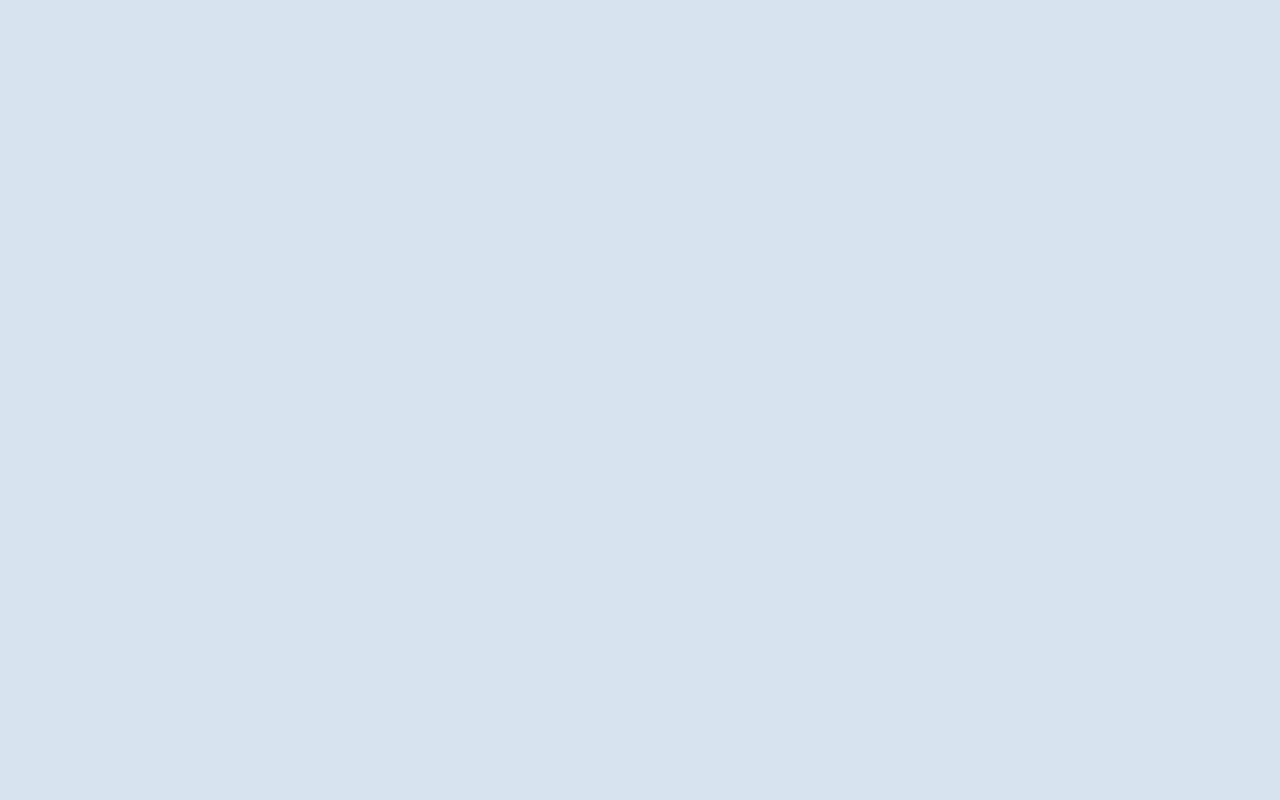
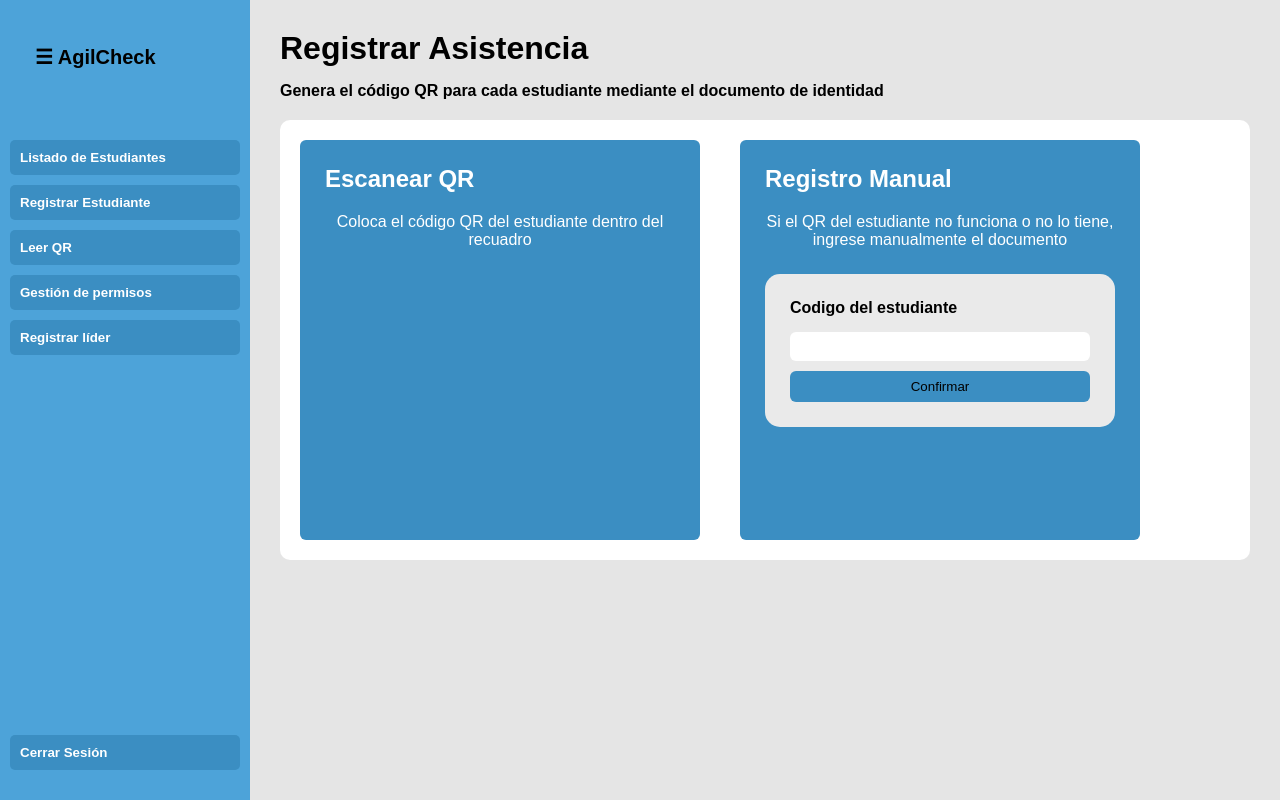
Before and after one commit to Petrikov616/ALFA, a React (Vite) app: page /leerqradmin in a window 1280 px wide. Before the commit this address had no page. Built offline with nearby package versions, Linux system fonts and the light colour scheme.

Commit message:
Se hicieron nuevos cambios y se crearon dos archivos nuevos para la parte de admin

```diff
--- /dev/null
+++ b/src/pages/LeerQRAdmin.css
@@ -0,0 +1,56 @@
+.qr-container {
+    background-color: white;
+    display: flex;
+    border-radius: 10px;
+    margin-top: 20px;
+    gap: 40px;
+    padding: 20px;
+}
+.subtitle{
+    font-family: Arial, Helvetica, sans-serif;
+    margin-top: 15px;
+    font-weight: 700;
+}
+.qr-card{
+    background-color: #3b8ec2;
+    height: 400px;
+    border-radius: 6px;
+    gap: 20px;
+    display: flex;
+    flex-direction: column;
+    padding: 25px;
+    width: 400px;
+    color: white;
+}
+.qr-card p{
+    font-family: Arial, Helvetica, sans-serif;
+    text-align: center;
+}
+.manual-box{
+    color: black;
+    font-family: Arial, Helvetica, sans-serif;
+    font-weight: 700;
+    margin-top: 5px;
+    background-color: #eaeaea;
+    padding: 25px;
+    border-radius: 15px;
+}
+.input-group {
+    display: flex;
+    gap: 10px;
+    margin-top: 10px;
+}
+.input-group input {
+    flex: 1;
+    border: none;
+    padding: 7px;
+    border-radius: 6px;
+}
+.input-group button {
+    background-color: #3b8ec2;
+    border: none;
+    border-radius: 6px;
+    padding: 8px 10px;
+    cursor: pointer;
+}
+/*FALTA
--- /dev/null
+++ b/src/pages/LeerQRAdmin.jsx
@@ -0,0 +1,80 @@
+import { useState } from "react";
+import "./LeerQRAdmin.css";
+
+const LeerQRAdmin = () => {
+    const [menuOpen, setMenuOpen] = useState(true);
+
+    const toggleMenu = () => {
+        setMenuOpen(!menuOpen);
+    };
+
+    return (
+        <div className="admin-layout">
+
+            <aside className={`sidebar ${menuOpen ? "open" : "closed"}`}>
+                <div className="sidebar-content">
+
+                    <h2 onClick={toggleMenu} className="logo">
+                        ☰ <span>AgilCheck</span>
+                    </h2>
+
+                    <nav className="menu">
+                        <button><span>Listado de Estudiantes</span></button>
+                        <button><span>Registrar Estudiante</span></button>
+                        <button><span>Leer QR</span></button>
+                        <button><span>Gestión de permisos</span></button>
+                        <button><span>Registrar líder</span></button>
+                    </nav>
+
+                    <div className="logout">
+                        <button><span>Cerrar Sesión</span></button>
+                    </div>
+
+                </div>
+            </aside>
+
+            <main className={`main-content ${menuOpen ? "expanded" : "collapsed"}`}>
+                <h1>Registrar Asistencia</h1>
+
+                <p className="subtitle">
+                    Genera el código QR para cada estudiante mediante el documento de identidad
+                </p>
+
+                <div className="qr-container">
+
+                    {/*BLOQUE 1*/}
+                    <div className="qr-card">
+                        <h2>
+                            Escanear QR
+                        </h2>
+                        <p>
+                            Coloca el código QR del estudiante dentro del recuadro
+                        </p>
+                    </div>
+
+                    {/*BLOQUE 2*/}
+
+                    <div className="qr-card">
+                        <h2>
+                            Registro Manual
+                        </h2>
+                        <p>
+                            Si el QR del estudiante no funciona o no lo tiene, ingrese manualmente el documento
+                        </p>
+                        <div className="manual-box">
+                            <label>Codigo del estudiante</label>
+                            <div className="input-group">
+                                <input type="text" />
+
+                                <button>Confirmar</button>
+                            </div>
+                        </div>
+                    </div>
+                </div>
+            </main>
+        </div>
+
+
+    )
+}
+export default LeerQRAdmin
--- a/src/pages/ListadoAdmin.jsx
+++ b/src/pages/ListadoAdmin.jsx
@@ -19,9 +19,9 @@ const ListadoAdmin = () => {
                     </h2>
 
                     <nav className="menu">
+                        <button><span>Listado de Estudiantes</span></button>
                         <button><span>Registrar Estudiante</span></button>
                         <button><span>Leer QR</span></button>
-                        <button><span>Listado de Estudiantes</span></button>
                         <button><span>Gestión de permisos</span></button>
                         <button><span>Registrar líder</span></button>
                     </nav>
--- a/src/pages/RegistrarAdmin.jsx
+++ b/src/pages/RegistrarAdmin.jsx
@@ -1,7 +1,7 @@
-import {useState} from "react";
+import { useState } from "react";
 import "./RegistrarAdmin.css";
 
-const RegistrarAdmin = () =>{
+const RegistrarAdmin = () => {
     const [menuOpen, setMenuOpen] = useState(true);
 
     const toggleMenu = () => {
@@ -9,7 +9,34 @@ const RegistrarAdmin = () =>{
     };
 
     return (
-        <h1>Registro Estudiante</h1>
+        <div className="admin-layout">
+
+            <aside className={`sidebar ${menuOpen ? "open" : "closed"}`}>
+                <div className="sidebar-content">
+
+                    <h2 onClick={toggleMenu} className="logo">
+                        ☰ <span>AgilCheck</span>
+                    </h2>
+
+                    <nav className="menu">
+                        <button><span>Listado de Estudiantes</span></button>
+                        <button><span>Registrar Estudiante</span></button>
+                        <button><span>Leer QR</span></button>
+                        <button><span>Gestión de permisos</span></button>
+                        <button><span>Registrar líder</span></button>
+                    </nav>
+
+                    <div className="logout">
+                        <button><span>Cerrar Sesión</span></button>
+                    </div>
+
+                </div>
+            </aside>
+
+            <main className={`main-content ${menuOpen ? "expanded" : "collapsed"}`}>
+                <h1>Registro Estudiantes</h1>
+            </main>
+        </div>
 
     );
 }
--- a/src/router/AppRouter.jsx
+++ b/src/router/AppRouter.jsx
@@ -5,6 +5,7 @@ import { Routes, Route } from 'react-router-dom'
 import MainLayout from '../layouts/MainLayout'
 import RegistrarAdmin from '../pages/RegistrarAdmin'
 import ListadoAdmin from '../pages/ListadoAdmin'
+import LeerQRAdmin from '../pages/LeerQRAdmin'
 
 function AppRouter() {
     return (
@@ -16,6 +17,7 @@ function AppRouter() {
             <Route path="/login" element={<Login />} />
             <Route path="/listadoadmin" element={<ListadoAdmin />} />
             <Route path="/registraradmin" element={<RegistrarAdmin />} />
+            <Route path='/leerqradmin' element={<LeerQRAdmin />} />
         </Routes>
     );
 }
```
